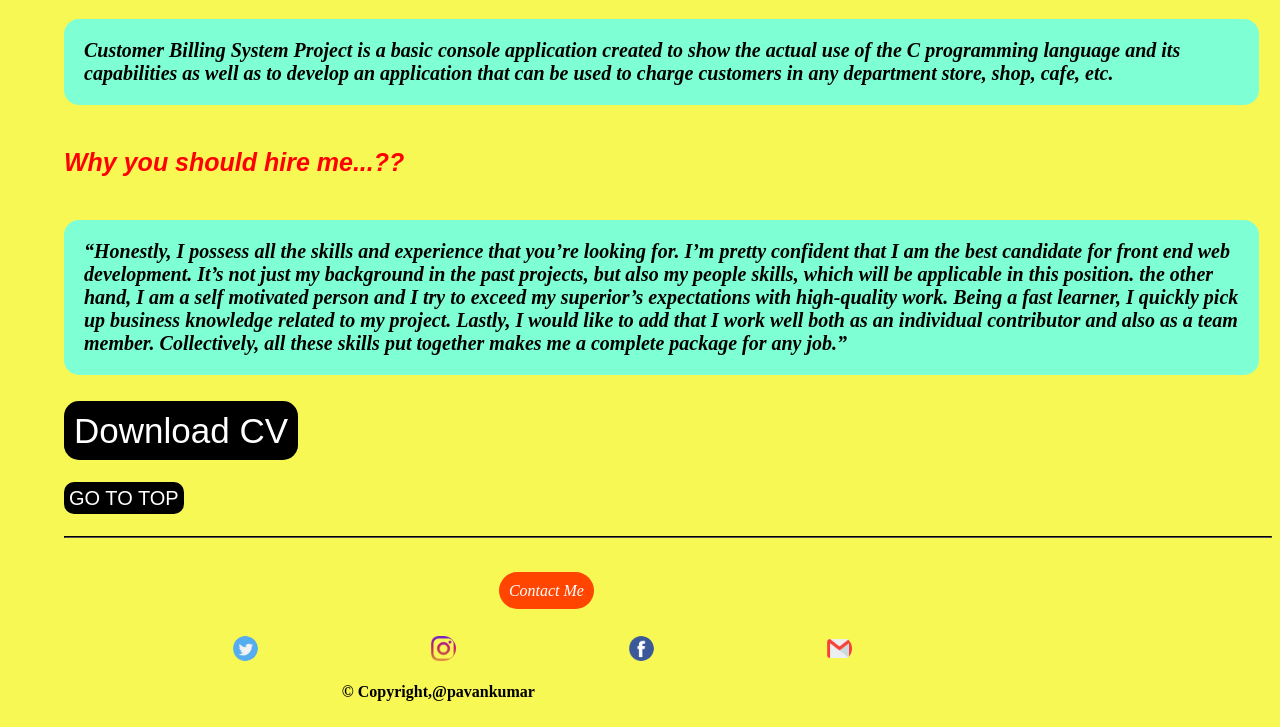
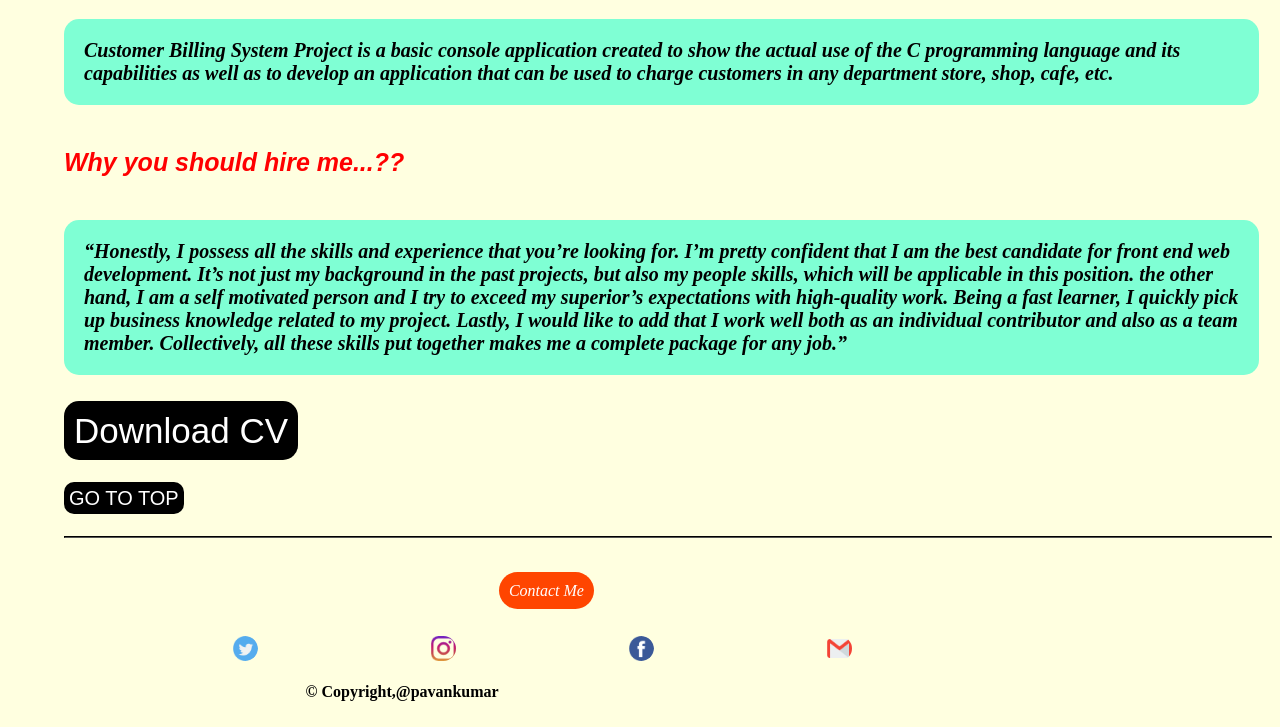
Before and after one commit to Pavan1471/website, a plain HTML site: page index.html in a window 1280 px wide. Shown: the part 2600-3327 px from the top of the page. Drawn offline with Linux system fonts and the light colour scheme.

Commit message:
Update index.css

```diff
--- a/css/index.css
+++ b/css/index.css
@@ -20,7 +20,7 @@
 
 
 body{
-    background-color: rgb(248, 248, 85);
+    background-color: lightyellow;
     margin-left: 5%;
 
 
@@ -165,7 +165,7 @@ p3{
 }
 p6{
     font-weight: bold;
-    margin-left: 23%;
+    margin-left: 20%;
 
 }
 .imgs{
```
